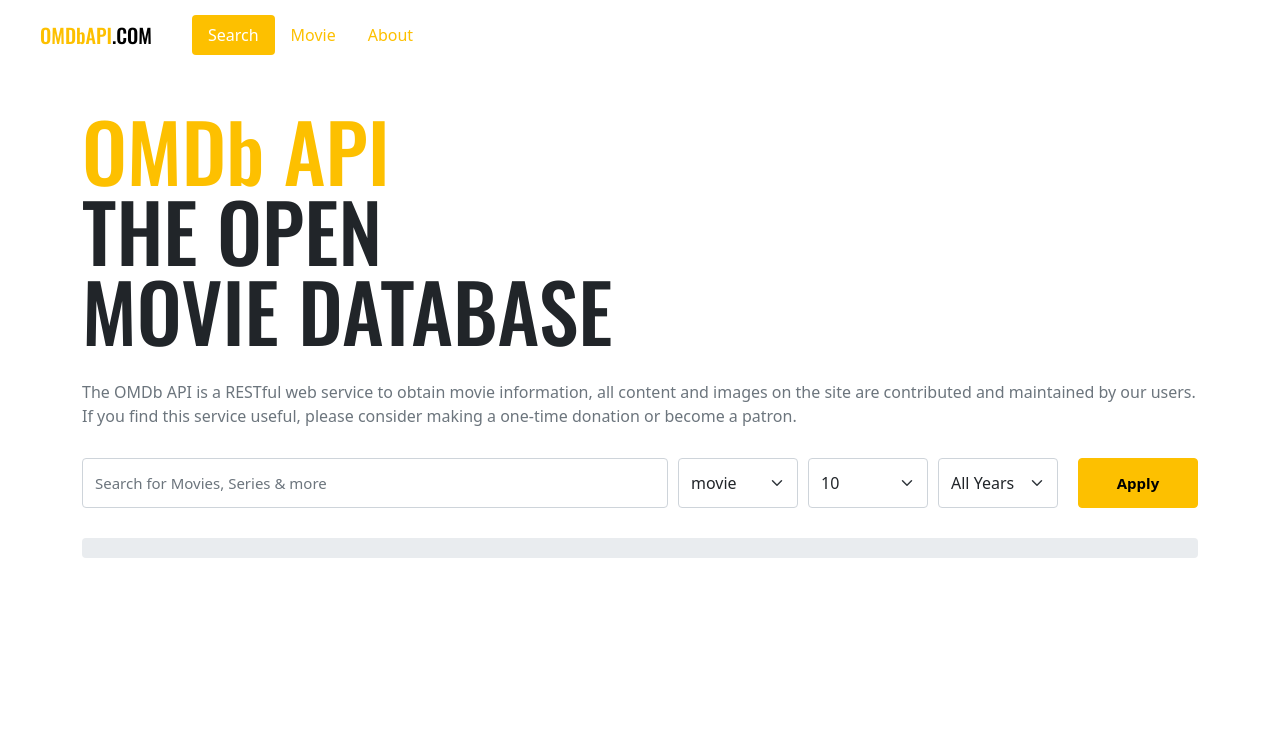
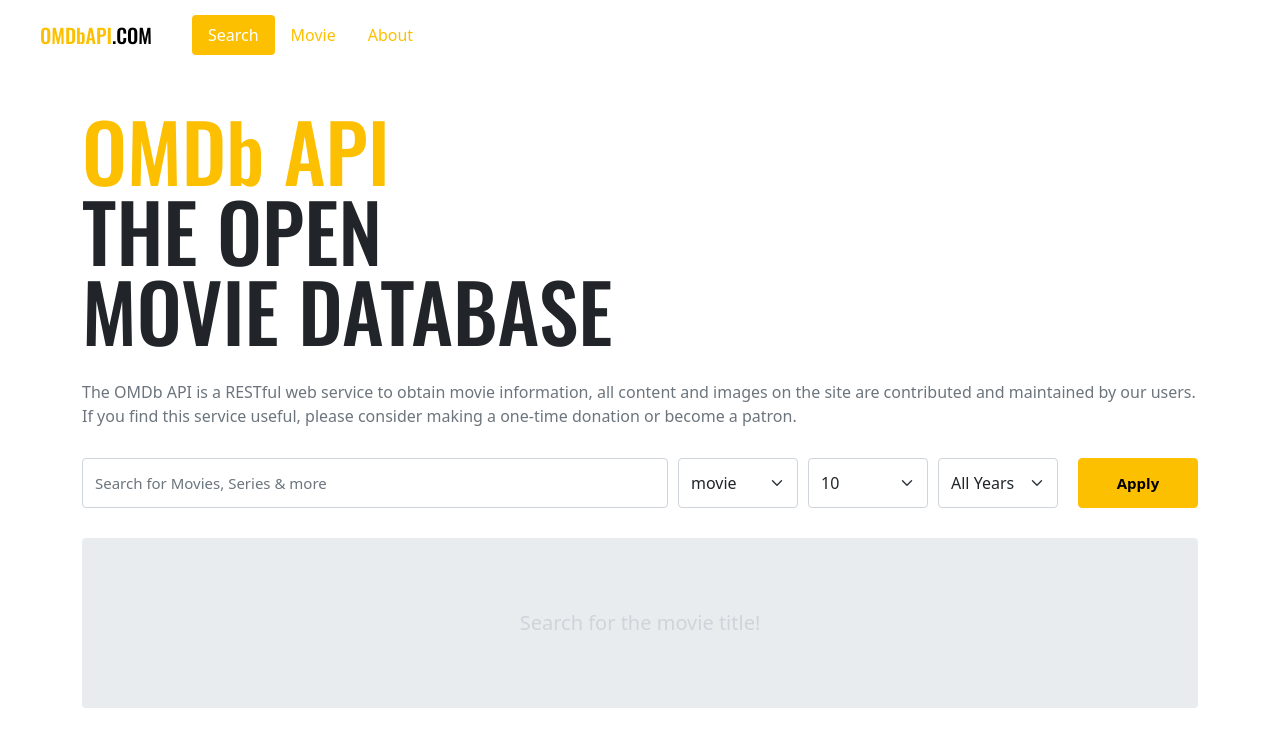
Before and after one commit to SoJaeBeom/MovieSearchSite, a Vue app: page /#/ in a window 1280 px wide. Shown: the top 746 px of the page. Built offline with nearby package versions, Linux system fonts and the light colour scheme.

Commit message:
Add Error message output and loading animation

```diff
--- a/src/components/MovieList.vue
+++ b/src/components/MovieList.vue
@@ -1,10 +1,19 @@
 <template>
   <div class="container">
-    <div class="inner">
-      <div class="message">
+    <div
+      :class="{ 'no-result': !movies.length }"
+      class="inner">
+      <div
+        v-if="loading"
+        class="spinner-border text-primary"></div>
+      <div
+        v-if="message"
+        class="message">
         {{ message }}
       </div>
-      <div class="movies">
+      <div
+        v-else
+        class="movies">
         <MovieItem
           v-for="movie in movies"
           :key="movie.imdbID"
@@ -26,6 +35,9 @@
     },
     message() {
       return this.$store.state.movie.message
+    },
+    loading() {
+      return this.$store.state.movie.loading
     }
   }
 }
@@ -40,6 +52,14 @@
     background-color: $gray-200;
     padding: 10px 0;
     border-radius: 4px;
+    text-align: center;
+    &.no-result {
+      padding: 70px 0;
+    }
+  }
+  .message {
+    color: $gray-400;
+    font-size: 20px;
   }
   .movies {
     display: flex;
--- a/src/store/movie.js
+++ b/src/store/movie.js
@@ -7,7 +7,7 @@
   // data
   state: () => ({
     movies: [],
-    message: '',
+    message: 'Search for the movie title!',
     loading: false
   }),
   // computed
@@ -27,10 +27,14 @@
   },
   // 비동기로 처리
   actions: {
-    async searchMovies({
-      state,
-      commit
-    }, payload) {
+    async searchMovies({ state, commit }, payload) {
+      if (state.loading) return
+
+      commit('updateState', {
+        message: '',
+        loading: true
+      })
+
       try {
         const res = await _fetchMovie({
           ...payload,
@@ -73,6 +77,10 @@
           movies: [],
           message
         })
+      } finally {
+        commit('updateState', {
+          loading: false
+        })
       }
     }
   }
```
